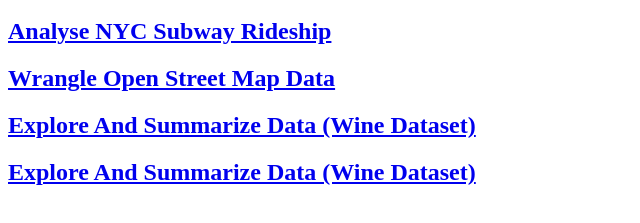
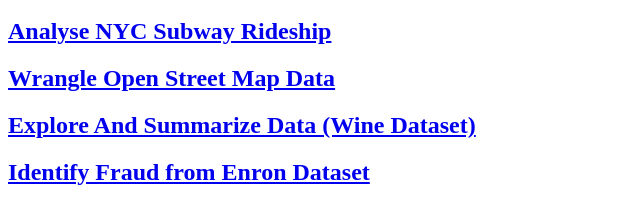
Before and after one commit to rkr1017/rkr1017.github.io, a plain HTML site: page index.html in a window 1280 px wide. Shown: the part 95-318 px from the top of the page, without its empty margins (0-640 px from the left). Drawn offline with Linux system fonts and the light colour scheme.

Commit message:
correct name in machine learning project

```diff
--- a/index.html
+++ b/index.html
@@ -31,7 +31,7 @@
 
     <h2>
 
-        <a href="https://rkr1017.github.io/Identify_Fraud_from_Enron_Email.html">Explore And Summarize Data (Wine Dataset)</a>
+        <a href="https://rkr1017.github.io/Identify_Fraud_from_Enron_Email.html">Identify Fraud from Enron Dataset</a>
 
     </h2>
 
```
